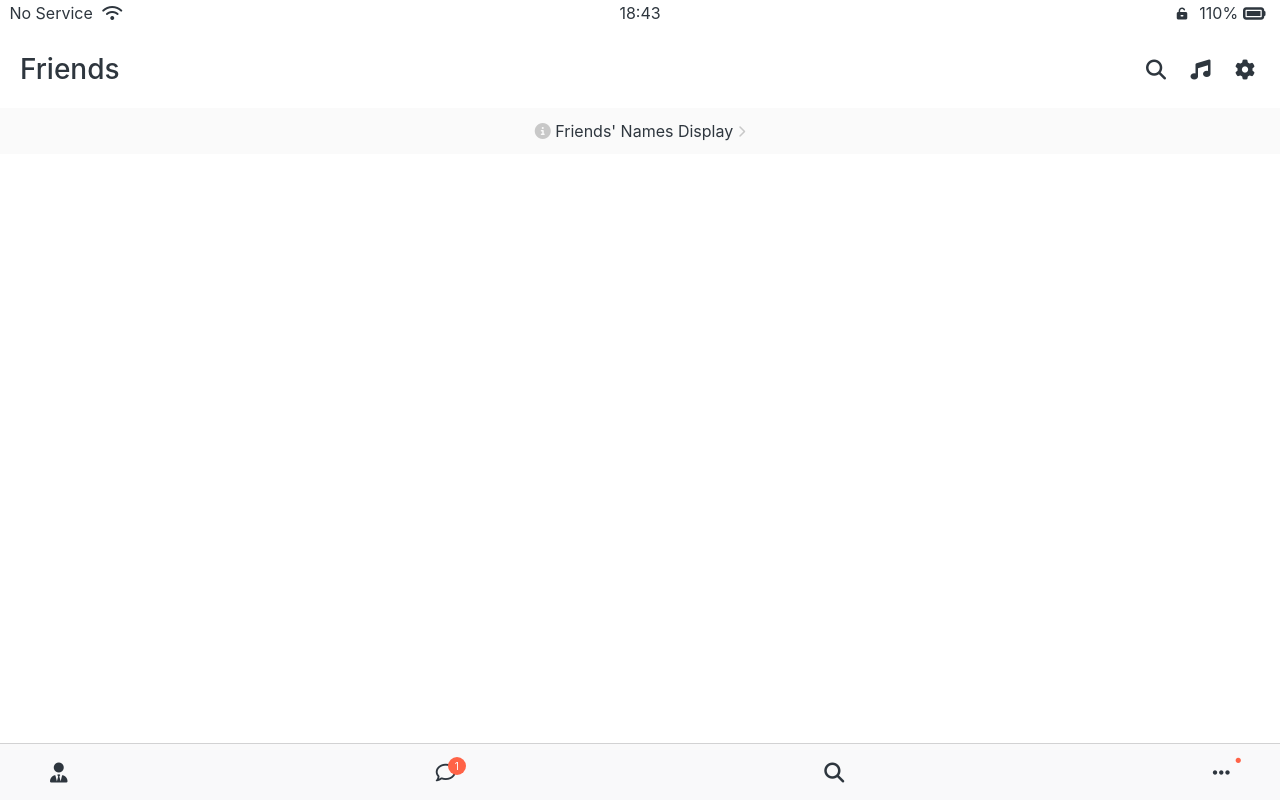
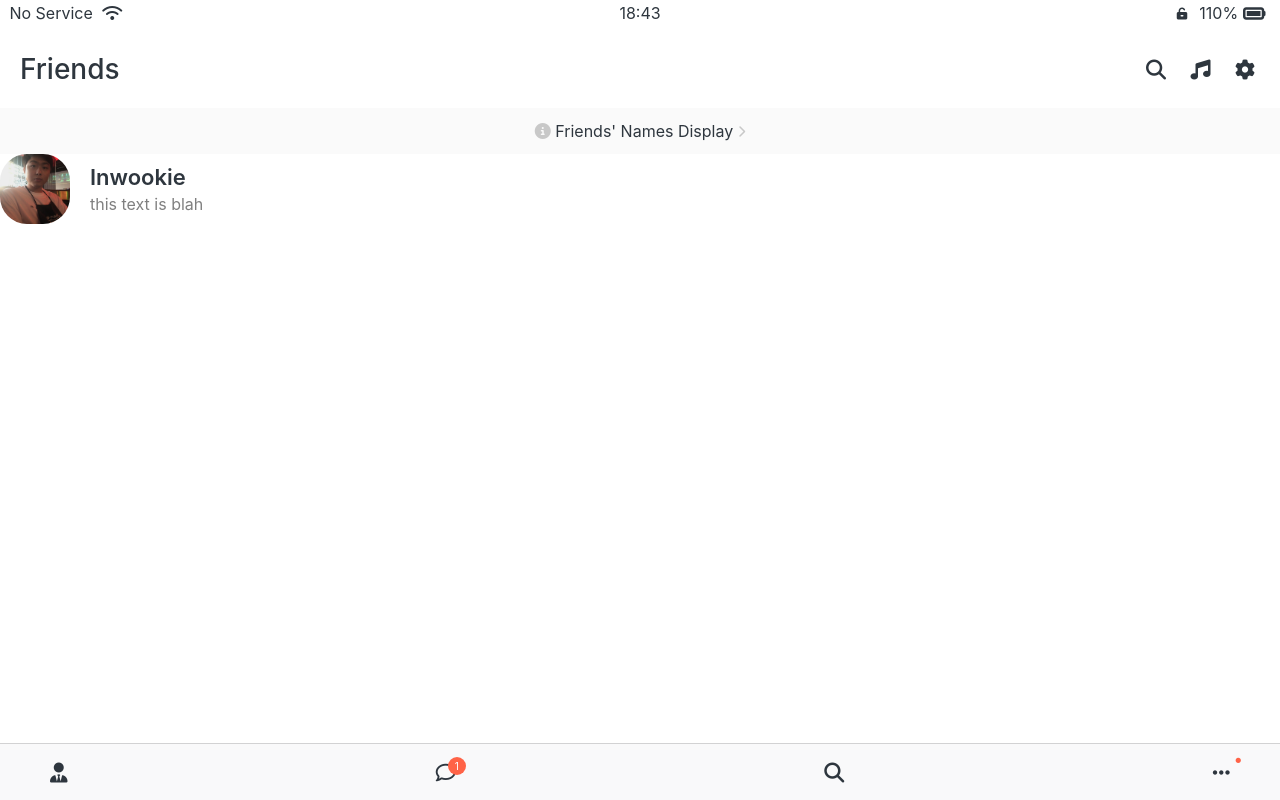
Before and after one commit to qikun1990/kakao-clone, a plain HTML site: page friends.html in a window 1280 px wide. Drawn offline with Linux system fonts and the light colour scheme.

Commit message:
Updated status-bar, style.css, friends.html added my picture and user-component.css
Fixed status-bar background as white

```diff
--- a/css/components/status-bar.css
+++ b/css/components/status-bar.css
@@ -6,6 +6,7 @@
   justify-content: center;
   padding: 5px 3px;
   box-sizing: border-box;
+  background-color: white;
 }
 
 /* CSS hack that aligns items to center and space-between  */
--- /dev/null
+++ b/css/components/user-component.css
@@ -0,0 +1,27 @@
+.user-component {
+  display: flex;
+}
+
+.user-component,
+.user-component__column:first-child {
+  display: flex;
+  align-items: center;
+}
+
+.user-component__avatar {
+  width: 70px;
+  height: 70px;
+  border-radius: 27px;
+  margin-right: 20px;
+}
+
+.user-component__title {
+  font-weight: 600;
+  font-size: 22px;
+}
+
+.user-component__subtitle {
+  margin-top: 8px;
+  font-size: 16px;
+  color: rgba(0, 0, 0, 0.5);
+}
--- a/css/styles.css
+++ b/css/styles.css
@@ -6,6 +6,7 @@
 @import "components/status-bar.css";
 @import "components/nav-bar.css";
 @import "components/screen-header.css";
+@import "components/user-component.css";
 
 /* Import Screens */
 @import "screens/login.css";
--- a/friends.html
+++ b/friends.html
@@ -41,6 +41,16 @@
       <i class="fas fa-chevron-right fa-xs"></i>
     </a>
 
+    <div class="user-component">
+      <div class="user-component__column">
+        <img src="inwookie.JPG" class="user-component__avatar"/>
+        <div class="user-component__text">
+            <h4 class="user-component__title">Inwookie</h4>
+            <h6 class="user-component__subtitle">this text is blah</h6>
+      </div>
+      <div class="user-component__column"></div>
+    </div>
+
     <nav class="nav">
       <ul class="nav__list">
         <li class="nav__btn">
```
Also changed, not shown: inwookie.JPG (added).
